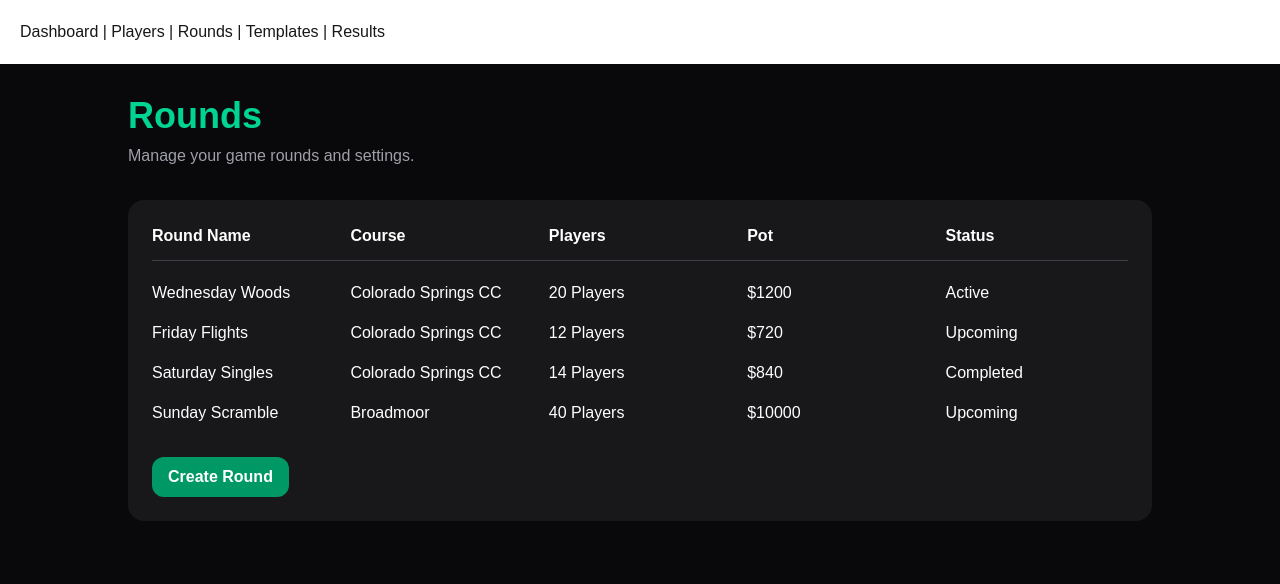
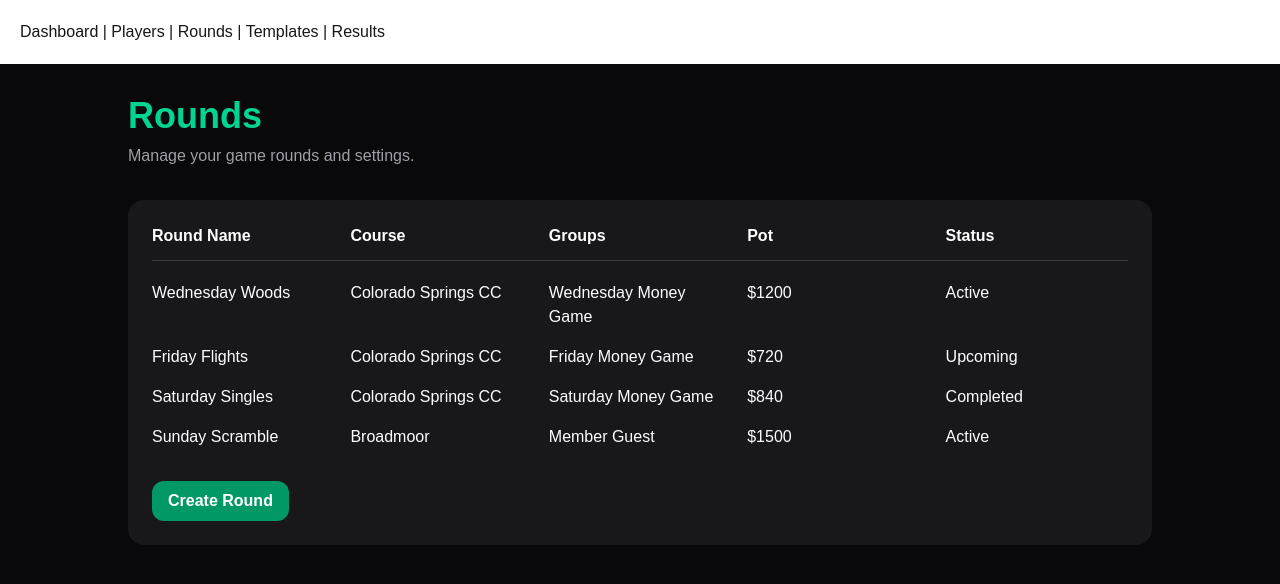
Before and after one commit to Cody-Ayers/club-games, a Next.js app: page /rounds in a window 1280 px wide. Shown: the top 584 px of the page. Built offline with nearby package versions, Linux system fonts and the light colour scheme.

Commit message:
Add group relationships to rounds

```diff
--- a/src/app/rounds/page.tsx
+++ b/src/app/rounds/page.tsx
@@ -1,4 +1,5 @@
 import { rounds } from "@/data/rounds";
+import { groups } from "@/data/groups";
 
 export default function RoundsPage() {
   return (
@@ -14,20 +15,23 @@ export default function RoundsPage() {
           <div className="grid grid-cols-5 gap-4 border-b border-zinc-700 pb-3 mb-3 font-semibold">
             <div>Round Name</div>
             <div>Course</div>
-            <div>Players</div>
+            <div>Groups</div>
             <div>Pot</div>
             <div>Status</div>
           </div>
 
-          {rounds.map((round) => (
+          {rounds.map((round) => {
+            const group = groups.find((g) => g.id === round.groupId);
+            return (
               <div className="grid grid-cols-5 gap-4 py-2" key={round.id}>
                 <div>{round.name}</div>
                 <div>{round.course}</div>
-              <div>{round.players} Players</div>
+                <div>{group ? group.name : "Unknown Group"}</div>
                 <div>${round.pot}</div>
                 <div>{round.status}</div>
               </div>
-          ))}
+            );
+          })}
 
           <div className="mt-6">
             <button className="bg-emerald-600 hover:bg-emerald-500 px-4 py-2 rounded-xl font-semibold">
--- a/src/data/rounds.ts
+++ b/src/data/rounds.ts
@@ -2,8 +2,9 @@ export const rounds = [
     {
         id: 1,
         name: "Wednesday Woods",
+        groupId: 1,
+        templateId: 1,
         course: "Colorado Springs CC",
-        players: 20,
         pot: 1200,
         status: "Active",
     },
@@ -11,8 +12,9 @@ export const rounds = [
     {
         id: 2,
         name: "Friday Flights",
+        groupId: 2,
+        templateId: 4,
         course: "Colorado Springs CC",
-        players: 12,
         pot: 720,
         status: "Upcoming",
     },
@@ -20,8 +22,9 @@ export const rounds = [
     {
         id: 3,
         name: "Saturday Singles",
+        groupId: 3,
+        templateId: 2,
         course: "Colorado Springs CC",
-        players: 14,
         pot: 840,
         status: "Completed",
     },
@@ -29,9 +32,11 @@ export const rounds = [
     {
         id: 4,
         name: "Sunday Scramble",
+        groupId: 4,
+        templateId: 3,
         course: "Broadmoor",
-        players: 40,
-        pot: 10000,
-        status: "Upcoming",
+        pot: 1500,
+        status: "Active",
     },
+
 ];
```
Lines whose indentation alone changed are shown as unchanged.
